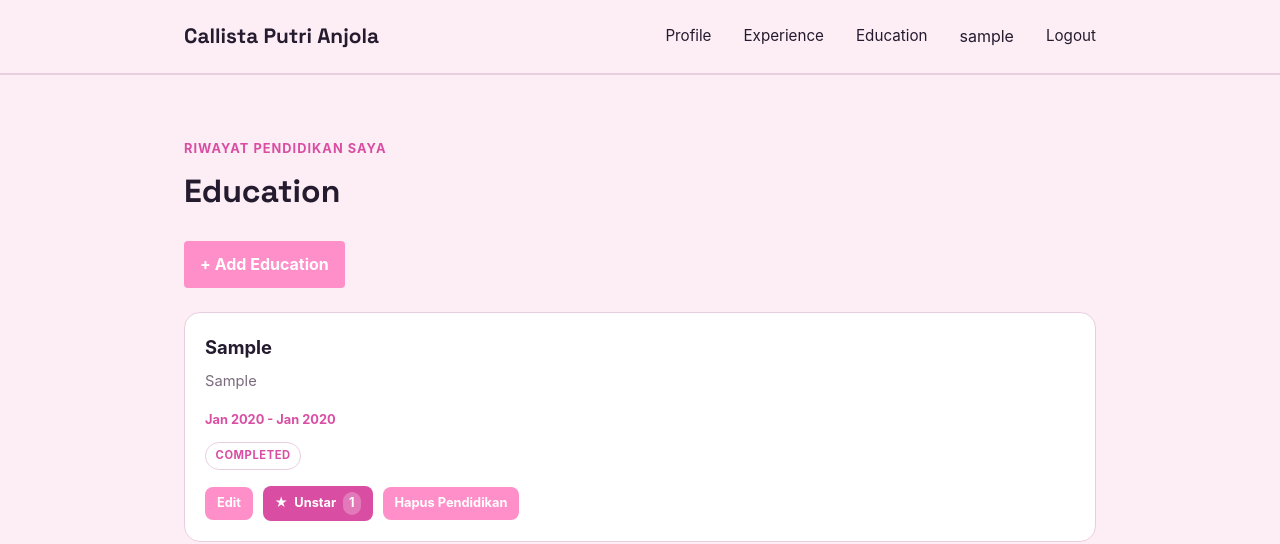
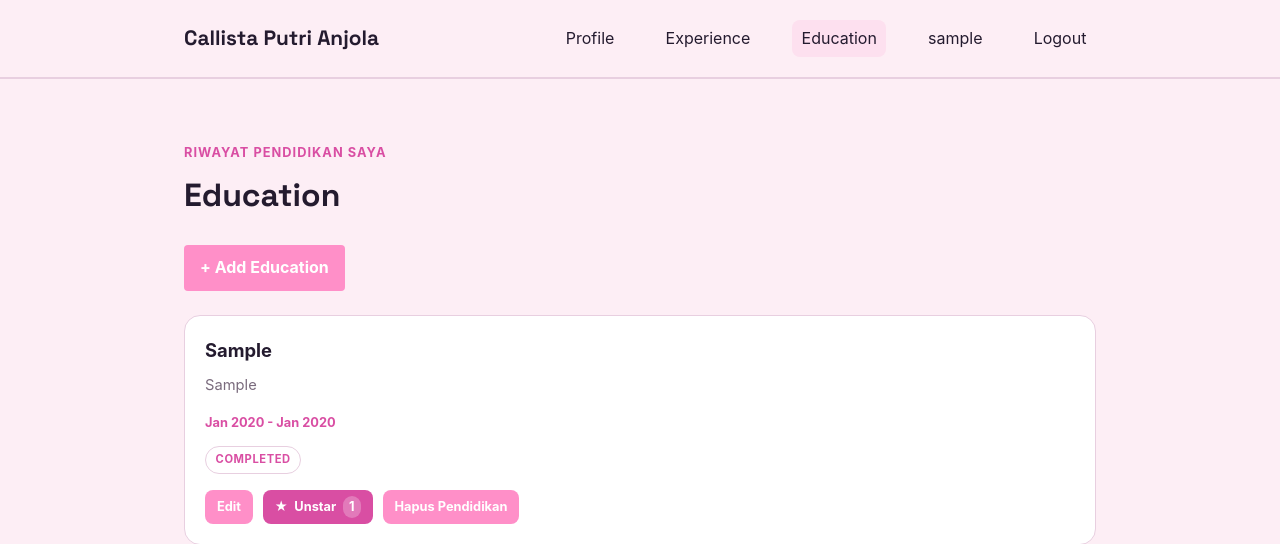
Before and after one commit to callistaputri/myportofolio, a Django app: page /education/ in a window 1280 px wide. Shown: the top 544 px of the page. Run offline with Django 5.2, Linux system fonts and the light colour scheme; a user stored in the database is signed in; tables that the repository leaves empty hold one stand-in row (values such as "Sample post").

Commit message:
Memperbaiki tampilan navbar

```diff
--- a/static/css/style.css
+++ b/static/css/style.css
@@ -63,7 +63,34 @@ h1, .brand {
 .site-header nav a {
     color: var(--ink);
     text-decoration: none;
-    font-size: 0.95rem;
+    padding: 0.35rem 0.6rem;
+    border-radius: 8px;
+    transition: background-color 0.2s ease;
+}
+
+.site-header nav a:hover,
+.site-header nav a.active {
+    background-color: #fde0ef;
+    color: var(--ink);
+}
+
+.site-header nav .nav-user {
+    color: var(--ink);
+    text-decoration: none;
+    padding: 0.35rem 0.6rem;
+    border-radius: 8px;
+    transition: background-color 0.2s ease;
+}
+
+.site-header nav a:hover,
+.site-header nav .nav-user:hover {
+    background-color: #fde0ef;
+    color: var(--ink);
+}
+
+.site-header nav a.active {
+    background-color: #fde0ef;
+    color: var(--ink);
 }
 
 .hero {
--- a/templates/base.html
+++ b/templates/base.html
@@ -22,15 +22,30 @@
                 </a>
 
                 <nav>
-                    <a href="{% url 'main:show_main' %}">Profile</a>
-                    <a href="{% url 'main:show_experience' %}">Experience</a>
-                    <a href="{% url 'main:show_education' %}">Education</a>
+                    <a href="{% url 'main:show_main' %}"
+                    class="{% if request.resolver_match.url_name == 'show_main' %}active{% endif %}">
+                        Profile
+                    </a>
+                    <a href="{% url 'main:show_experience' %}"
+                    class="{% if request.resolver_match.url_name == 'show_experience' %}active{% endif %}">
+                        Experience
+                    </a>
+                    <a href="{% url 'main:show_education' %}"
+                    class="{% if request.resolver_match.url_name == 'show_education' %}active{% endif %}">
+                        Education
+                    </a>
                     {% if user.is_authenticated %}
                         <span class="nav-user">{{ user.username }}</span>
                         <a href="{% url 'main:logout' %}">Logout</a>
                     {% else %}
-                        <a href="{% url 'main:login' %}">Login</a>
-                        <a href="{% url 'main:register' %}">Register</a>
+                        <a href="{% url 'main:login' %}"
+                        class="{% if request.resolver_match.url_name == 'login' %}active{% endif %}">
+                            Login
+                        </a>
+                        <a href="{% url 'main:register' %}"
+                        class="{% if request.resolver_match.url_name == 'register' %}active{% endif %}">
+                            Register
+                        </a>
                     {% endif %}
                 </nav>
             </div>
```
